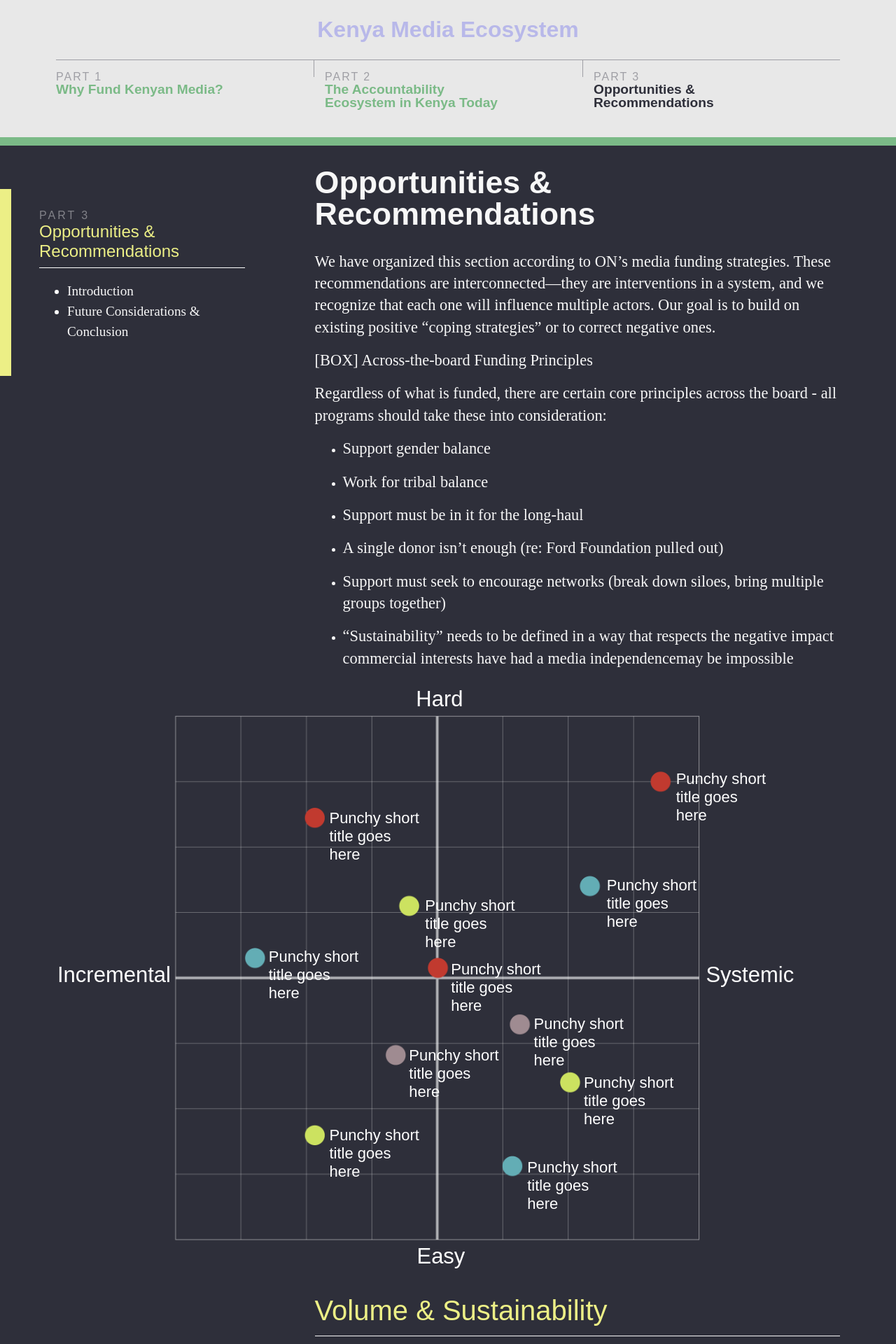
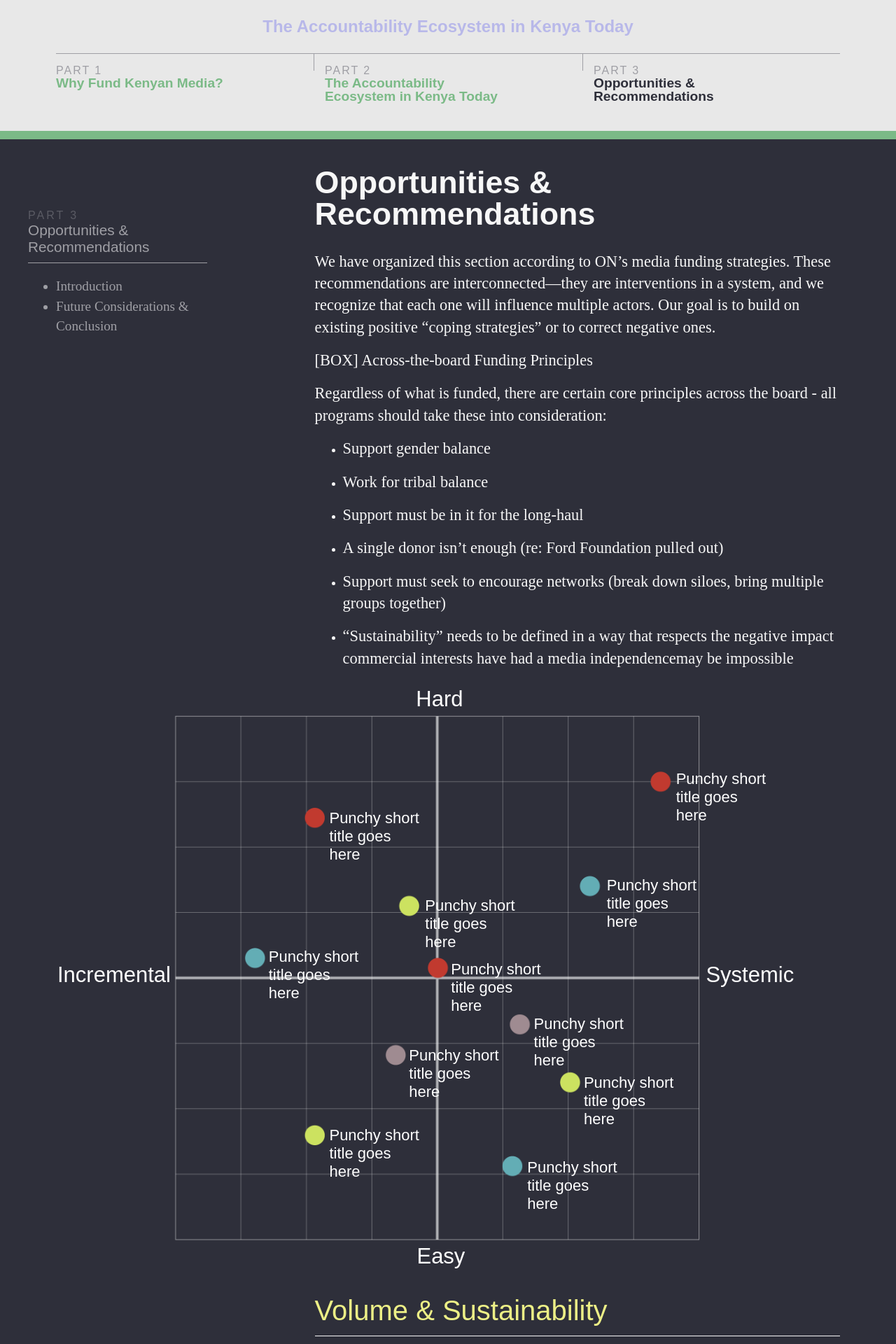
Before and after one commit to theReboot/onken, a Jekyll site: the page built from 3-opportunities-recommendations/index.md, in a window 1280 px wide. Shown: the top 1920 px of the page at 70% size. Built offline with Jekyll 4.4.1, drawn with Linux system fonts in a browser that asks for light colours; nearby versions of some CDN libraries.

Commit message:
Smaller nav

```diff
--- a/_config.yml
+++ b/_config.yml
@@ -13,7 +13,7 @@
 # you will see them accessed via {{ site.title }}, {{ site.email }}, and so on.
 # You can create any custom variable you would like, and they will be accessible
 # in the templates via {{ site.myvariable }}.
-title: Kenya Media Ecosystem
+title: The Accountability Ecosystem in Kenya Today
 email: hello@reboot.org
 description: > # this means to ignore newlines until "baseurl:"
   [description of the site, from the config file]
--- a/assets/main.scss
+++ b/assets/main.scss
@@ -78,7 +78,7 @@ body {
 .header__logo {
   display: block;
   font-family: $sansSerif;
-  font-size: 2rem;
+  font-size: 1.5rem;
   font-weight: 700;
   margin: auto;
   opacity: .2;
@@ -321,15 +321,13 @@ nav {
 
 // added extra classes for specificity
 .content .toc.toc {
-  background: $darkBlue;
-  border-left: 1rem solid $yellow;
   color: white;
   float: left;
   margin: 2rem 0 0 0;
-  padding: 1.8rem $wrapperPad;
+  padding: 1.8rem 1.5rem 1.8rem $wrapperPad;
   position: sticky;
-  top: 1.8rem;
-  width: calc(33% - #{$columnPad});
+  top: 5.8rem;
+  width: 20rem;
   z-index: 0;
 
   @include breakpoint(mobile) {
@@ -339,45 +337,47 @@ nav {
 
   // TOC nav link styling
   a {
+    text-decoration: none;
     transition: .4s all ease;
-    text-decoration: none;
 
     &:link,
     &:visited,
     &:active {
-      color: $white;
+      color: $grey;
     }
 
     &:hover {
-      color: $white;
+      color: $grey;
       opacity: .8;
     }
   }
 
   // doubled-up for specificity
   .nav-active.nav-active {
-    color: $yellow;
+    color: $green;
   }
 }
 
 .toc ul {
+  color: $grey;
   font-family: $serif;
   font-size: 1.2rem;
 }
 
 .toc__preTitle {
+  color: $grey;
   display: block;
   font-family: $sansSerif;
   letter-spacing: 3px;
+  opacity: .4;
   text-transform: uppercase;
-  opacity: .4;
 }
 
 .toc__title {
+  border-bottom: 1px solid $grey;
+  color: $grey;
   display: inline-block;
-  border-bottom: 1px solid #fff;
-  color: $yellow;
-  font-size: 1.5rem;
+  font-size: 1.3em;
   padding: 0 0 .6rem 0;
 }
 
@@ -404,8 +404,8 @@ nav {
 }
 
 .footer__meta {
+  color: $black;
   display: flex;
-  color: $black;
 
   @include breakpoint('mobile') {
     flex-direction: column;
@@ -413,8 +413,8 @@ nav {
 }
 
 .footer__meta__desc {
+  flex: 2;
   font-size: 1.2rem;
-  flex: 2;
   line-height: 1.4;
   margin-right: $columnPad;
 
```
Also changed, not shown: 4 other files.
